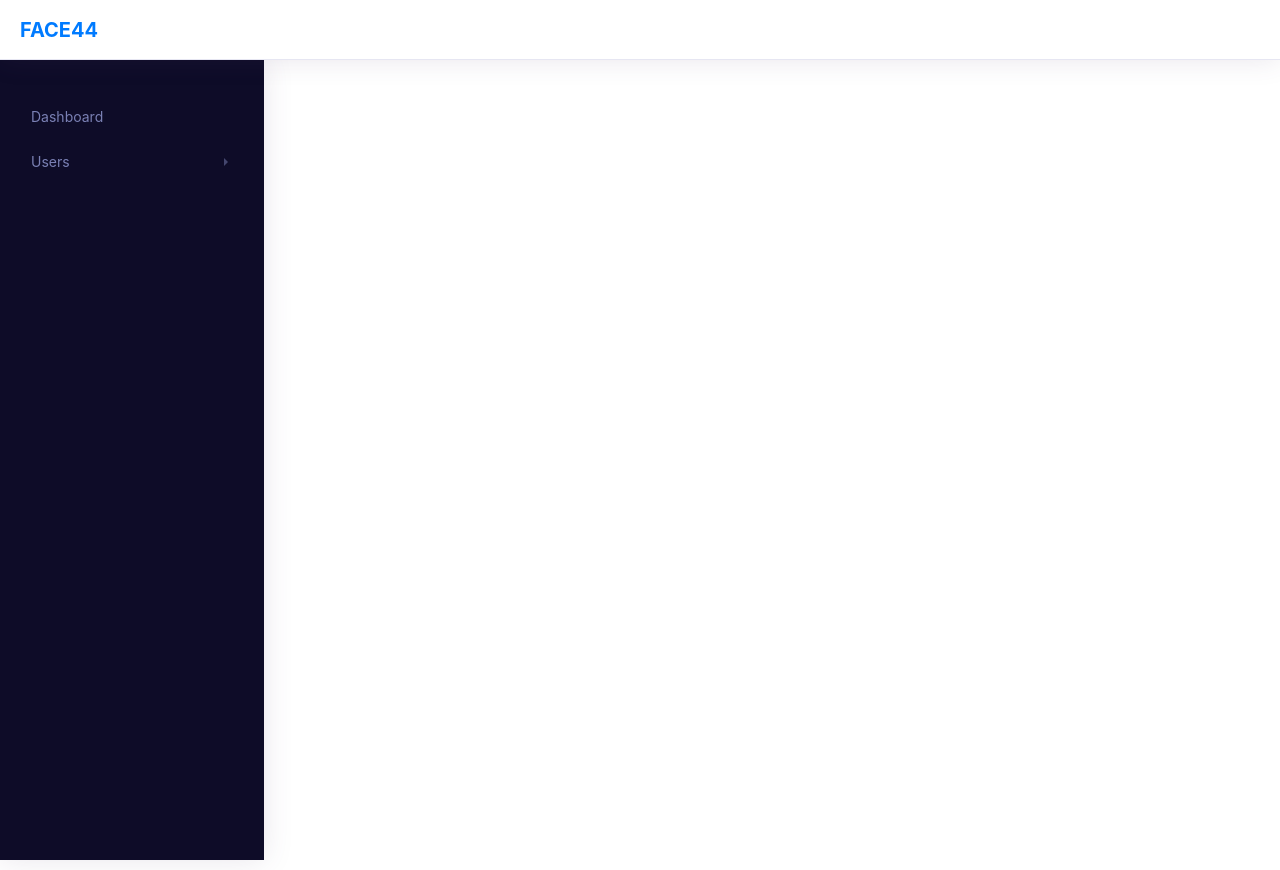
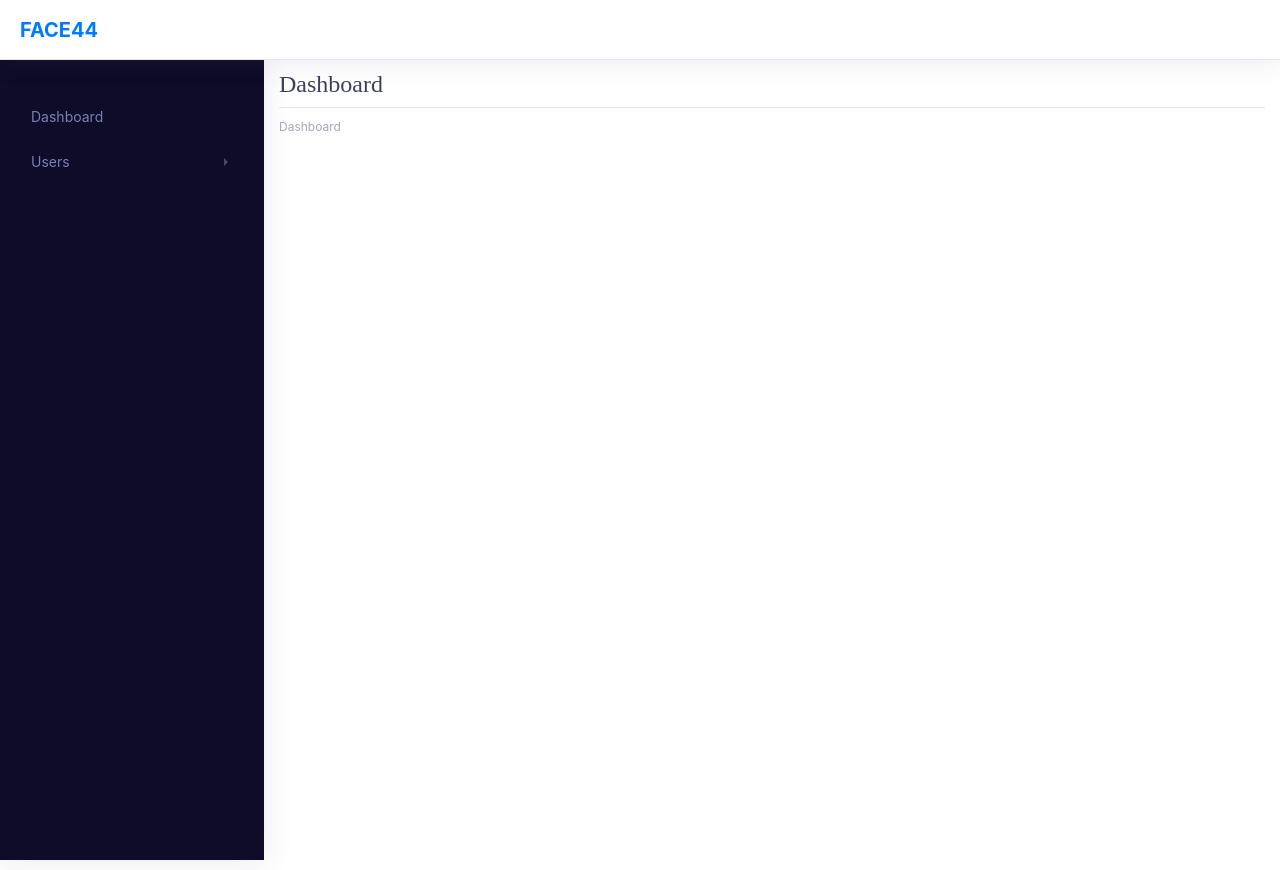
Before and after one commit to waqas61/face44-angular-spa, an Angular app: page / in a window 1280 px wide. Built offline with nearby package versions, Linux system fonts and the light colour scheme.

Commit message:
Dashboard Module

```diff
--- a/src/app/app-routing.module.ts
+++ b/src/app/app-routing.module.ts
@@ -1,8 +1,9 @@
 import { NgModule } from '@angular/core';
 import { Routes, RouterModule } from '@angular/router';
 
+import { DashboardComponent } from './dashboard/dashboard/dashboard.component';
 
-const routes: Routes = [];
+const routes: Routes = [{ path: '', component: DashboardComponent }];
 
 @NgModule({
   imports: [RouterModule.forRoot(routes)],
--- a/src/app/app.module.ts
+++ b/src/app/app.module.ts
@@ -6,6 +6,7 @@ import { AppComponent } from './app.component';
 
 import {NgbModule} from '@ng-bootstrap/ng-bootstrap';
 import { LayoutModule } from './layout/layout.module';
+import { DashboardModule } from './dashboard/dashboard.module';
 import { BrowserAnimationsModule } from '@angular/platform-browser/animations';
 
 @NgModule({
@@ -17,7 +18,8 @@ import { BrowserAnimationsModule } from '@angular/platform-browser/animations';
     AppRoutingModule,
     NgbModule,
     LayoutModule,
-    BrowserAnimationsModule
+    BrowserAnimationsModule,
+    DashboardModule
   ],
   providers: [],
   bootstrap: [AppComponent]
--- /dev/null
+++ b/src/app/dashboard/dashboard/dashboard.component.html
@@ -0,0 +1,19 @@
+<div class="dashboard-ecommerce">
+    <div class="container-fluid dashboard-content ">
+        <div class="row">
+            <div class="col-xl-12 col-lg-12 col-md-12 col-sm-12 col-12">
+                <div class="page-header">
+                    <h2 class="pageheader-title">Dashboard </h2>
+                    <div class="page-breadcrumb">
+                        <nav aria-label="breadcrumb">
+                            <ol class="breadcrumb">
+                                <li class="breadcrumb-item"><a href="#" class="breadcrumb-link">Dashboard</a></li>
+                            </ol>
+                        </nav>
+                    </div>
+                </div>
+            </div>
+        </div>
+
+    </div>
+</div>
--- /dev/null
+++ b/src/app/dashboard/dashboard/dashboard.component.ts
@@ -0,0 +1,15 @@
+import { Component, OnInit } from '@angular/core';
+
+@Component({
+  selector: 'app-dashboard',
+  templateUrl: './dashboard.component.html',
+  styleUrls: ['./dashboard.component.css']
+})
+export class DashboardComponent implements OnInit {
+
+  constructor() { }
+
+  ngOnInit() {
+  }
+
+}
```
Also changed, not shown: src/app/dashboard/dashboard.module.ts (added, +13 -0 lines), src/app/dashboard/dashboard/dashboard.component.css (added), 1 other file (tests, documents, lock files or other folders).
